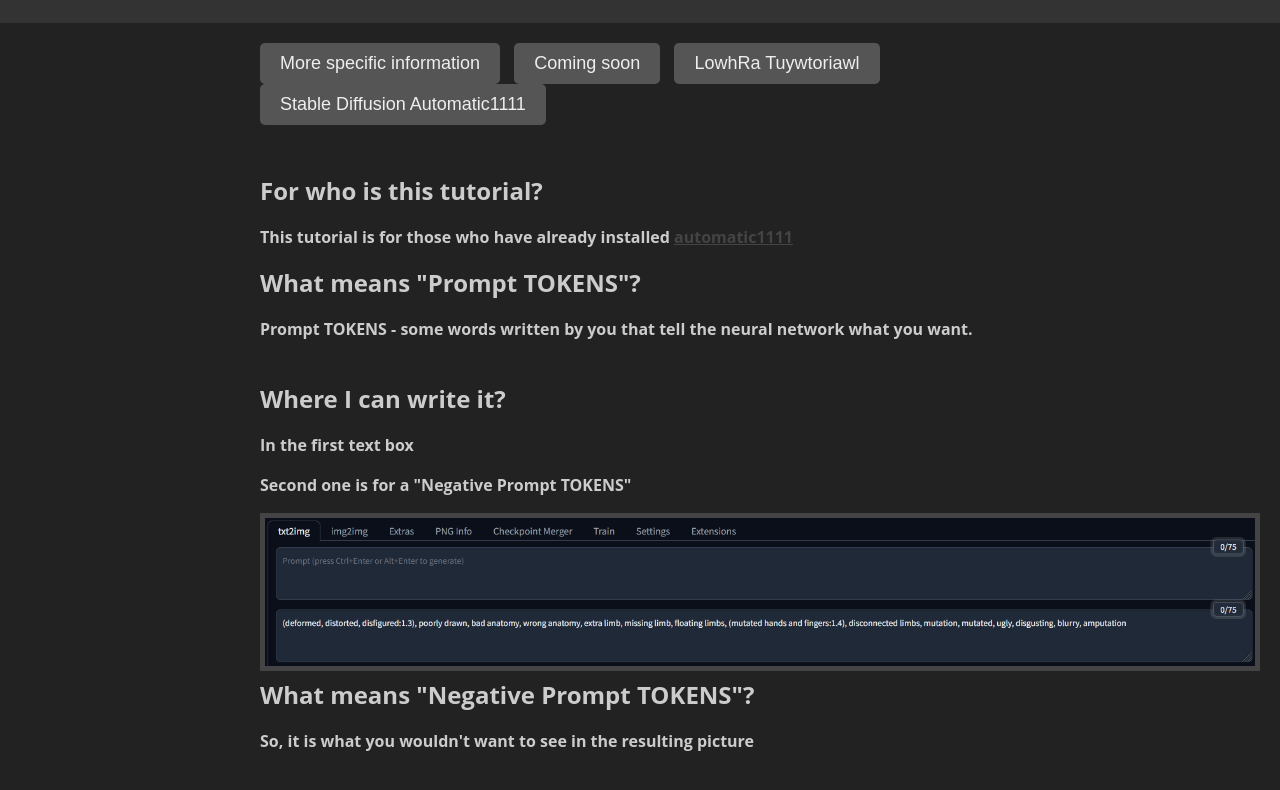
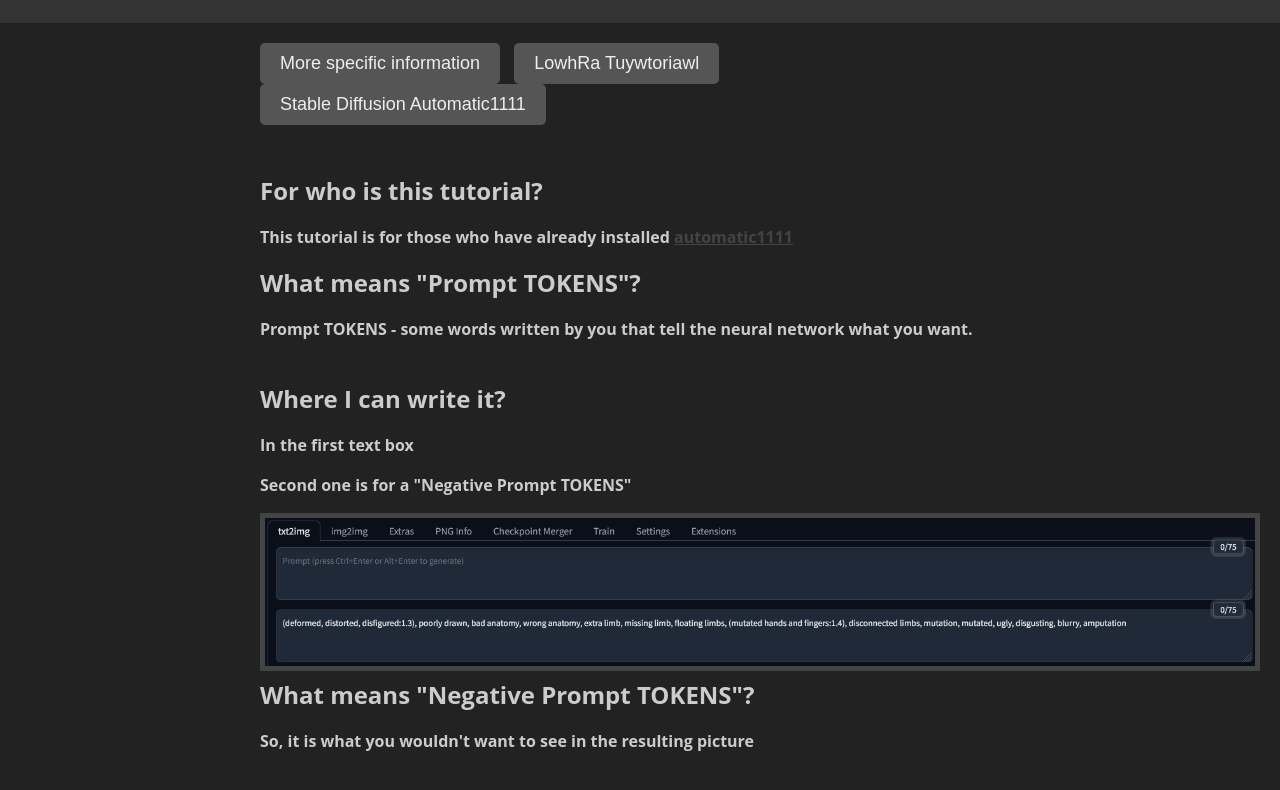
Before and after one commit to EDGES2/Prompt-TOKENS, a plain HTML site: page index.html in a window 1280 px wide. Shown: the part 113-903 px from the top of the page. Drawn offline with Linux system fonts and the light colour scheme.

Commit message:
Koginur`s  site

```diff
--- a/index.html
+++ b/index.html
@@ -16,7 +16,7 @@
 
   <main>
     <button onclick="location.href='page1.html'">More specific information</button>
-    <button onclick="location.href='page2.html'">Coming soon</button>
+    <!-- <button onclick="location.href='page2.html'">Coming soon</button> -->
     <button onclick="location.href='https://miclasher.github.io/lora-training-tutorial/'">LowhRa Tuywtoriawl</button>
     <button onclick="location.href='https://koginur.github.io/sd-installation-tutorial/'">Stable Diffusion Automatic1111</button>
       <br><br><br><h2>For who is this tutorial?</h2>
```
